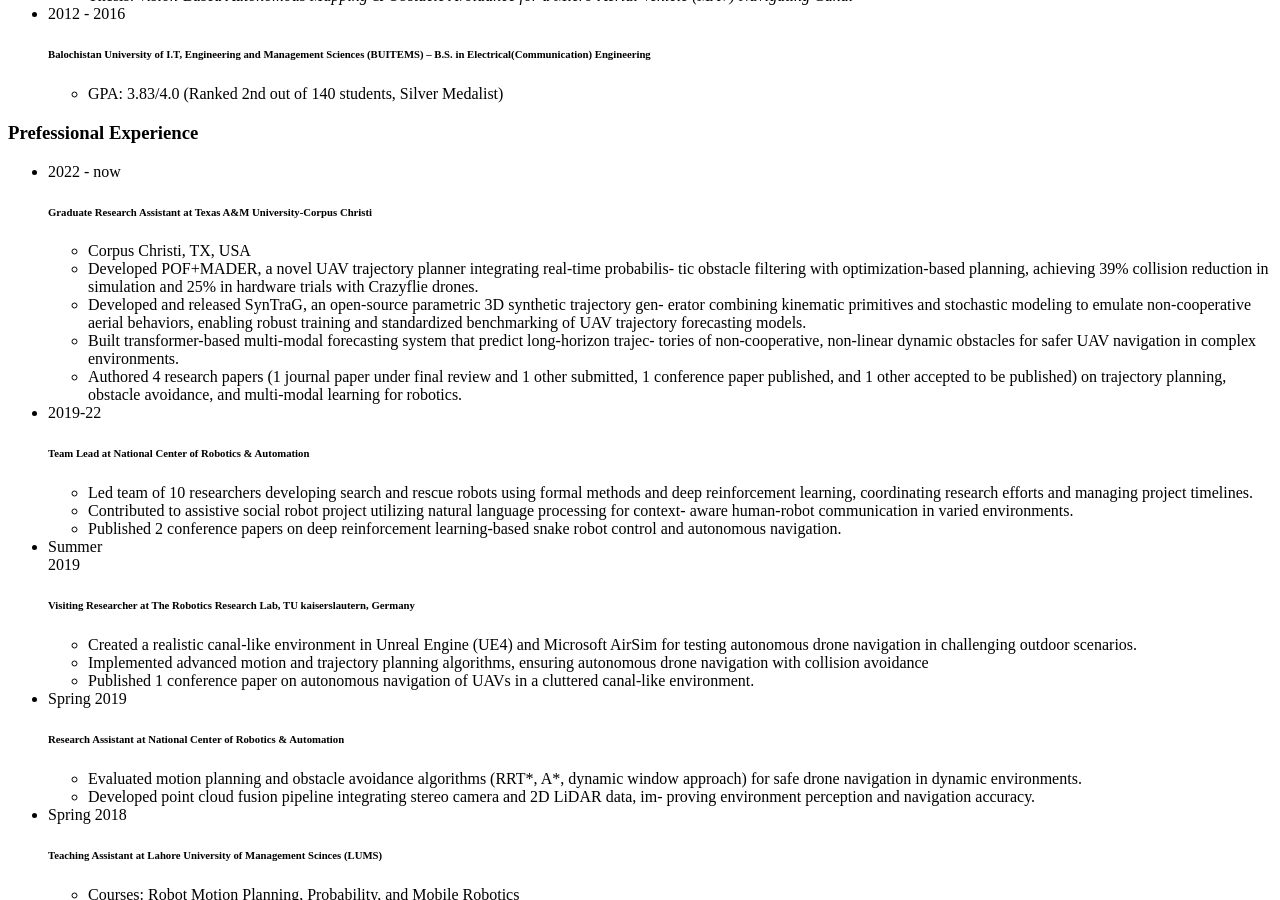
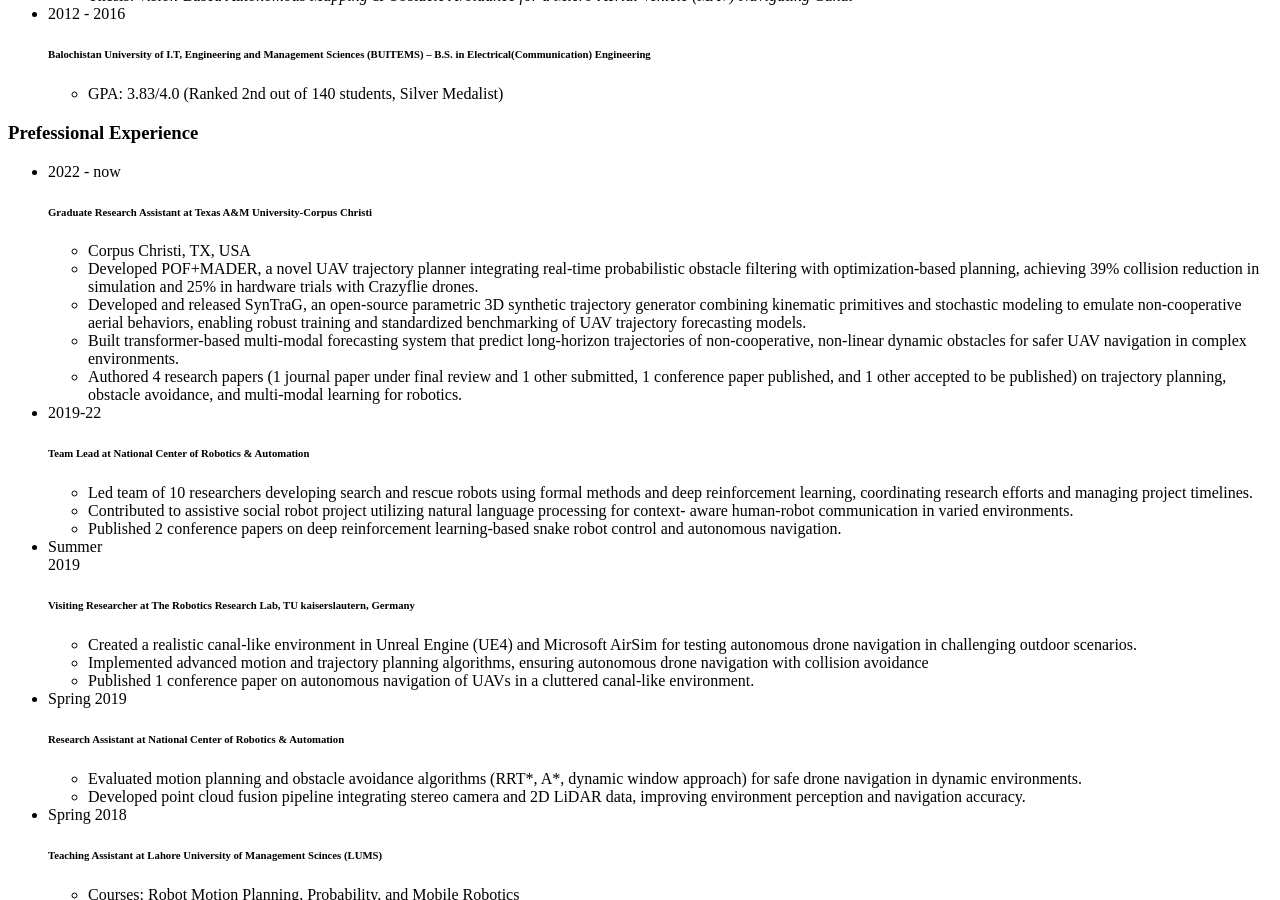
Before and after one commit to syediu/syediu.github.io, a Jekyll site: the page cv/index.html, which Jekyll copies as it is, in a window 1280 px wide and 900 px high, scrolled down 795 px. Built offline with Jekyll 4.4.1, drawn with Linux system fonts in a browser that asks for light colours; some of the changed text lies outside the part shown.

Commit message:
"UPDATED CV"

```diff
--- a/cv/index.html
+++ b/cv/index.html
@@ -479,16 +479,14 @@
 
                       <li>
 
-                        <span class="item">Developed POF+MADER, a novel UAV trajectory planner integrating real-time probabilis-
-tic obstacle filtering with optimization-based planning, achieving 39% collision reduction in
+                        <span class="item">Developed POF+MADER, a novel UAV trajectory planner integrating real-time probabilistic obstacle filtering with optimization-based planning, achieving 39% collision reduction in
 simulation and 25% in hardware trials with Crazyflie drones.</span>
 
                     </li>
 
                     <li>
 
-                      <span class="item">Developed and released SynTraG, an open-source parametric 3D synthetic trajectory gen-
-erator combining kinematic primitives and stochastic modeling to emulate non-cooperative
+                      <span class="item">Developed and released SynTraG, an open-source parametric 3D synthetic trajectory generator combining kinematic primitives and stochastic modeling to emulate non-cooperative
 aerial behaviors, enabling robust training and standardized benchmarking of UAV trajectory
 forecasting models.</span>
 
@@ -496,8 +494,7 @@
 
                   <li>
 
-                    <span class="item">Built transformer-based multi-modal forecasting system that predict long-horizon trajec-
-tories of non-cooperative, non-linear dynamic obstacles for safer UAV navigation in complex
+                    <span class="item">Built transformer-based multi-modal forecasting system that predict long-horizon trajectories of non-cooperative, non-linear dynamic obstacles for safer UAV navigation in complex
 environments.</span>
 
                 </li>
@@ -631,8 +628,7 @@
 
 										    <li>
 
-													<span class="item">Developed point cloud fusion pipeline integrating stereo camera and 2D LiDAR data, im-
-proving environment perception and navigation accuracy.
+													<span class="item">Developed point cloud fusion pipeline integrating stereo camera and 2D LiDAR data, improving environment perception and navigation accuracy.
 </span>
 
 											</li>
@@ -687,7 +683,7 @@
 
 
 <!-- TECHNICAL SKILLS -->
-<div class="card mt-3 p-3">
+<!-- <div class="card mt-3 p-3">
     <h3 class="card-title">Technical Skills</h3>
     <div>
         <ul class="card-text font-weight-light list-group list-group-flush">
@@ -720,8 +716,41 @@
             </li>
         </ul>
     </div>
+</div> -->
+<div class="card mt-3 p-3">
+    <h3 class="card-title">Technical Skills</h3>
+    <div>
+        <ul class="card-text font-weight-light list-group list-group-flush">
+            <li class="list-group-item">
+                <span class="font-weight-bold">Programming & Development:</span> Python (PyTorch, NumPy, SciPy, Pandas, scikit-learn), C++, MATLAB, Shell Scripting, CMake, Bash
+            </li>
+
+            <li class="list-group-item">
+                <span class="font-weight-bold">Simulation & Middleware:</span> ROS/ROS2, Gazebo, CARLA, Microsoft AirSim, Unreal Engine, MoveIt, PyBullet
+            </li>
+
+            <li class="list-group-item">
+                <span class="font-weight-bold">Machine Learning & AI:</span> Deep Learning, Reinforcement Learning (DQN, PPO, SAC), Transformer Architectures, Graph Neural Networks (GNNs), Probabilistic Modeling, Multimodal Learning, Time-Series Forecasting, Computer Vision
+            </li>
+
+            <li class="list-group-item">
+                <span class="font-weight-bold">Motion Planning & Control:</span> A*, D*, RRT*, PRM, Model Predictive Control (MPC), Trajectory Optimization, Multi-Agent Planning, Feedback and Digital Control Systems, Optimization (CVX, Gurobi, CVXPY)
+            </li>
+
+            <li class="list-group-item">
+                <span class="font-weight-bold">Perception & Sensing:</span> SLAM, Sensor Fusion, IMUs, LiDAR, RGB-D and Stereo Cameras, Vision-based Localization
+            </li>
+
+            <li class="list-group-item">
+                <span class="font-weight-bold">Hardware Platforms:</span> Crazyflie Drones, TurtleBot3, Leo Rover, UR5 Manipulator, VICON and OptiTrack Motion Capture Systems
+            </li>
+
+            <li class="list-group-item">
+                <span class="font-weight-bold">Tools & Infrastructure:</span> Docker, Git, Linux (Ubuntu), SolidWorks, LabVIEW, OriginLab, LaTeX, CI/CD Pipelines
+            </li>
+        </ul>
+    </div>
 </div>
-
 
 <!-- Honors and Awards Section -->
 <div class="card mt-3 p-3">
```
Also changed, not shown: other parts of cv/index.html (+1 -1 lines).
